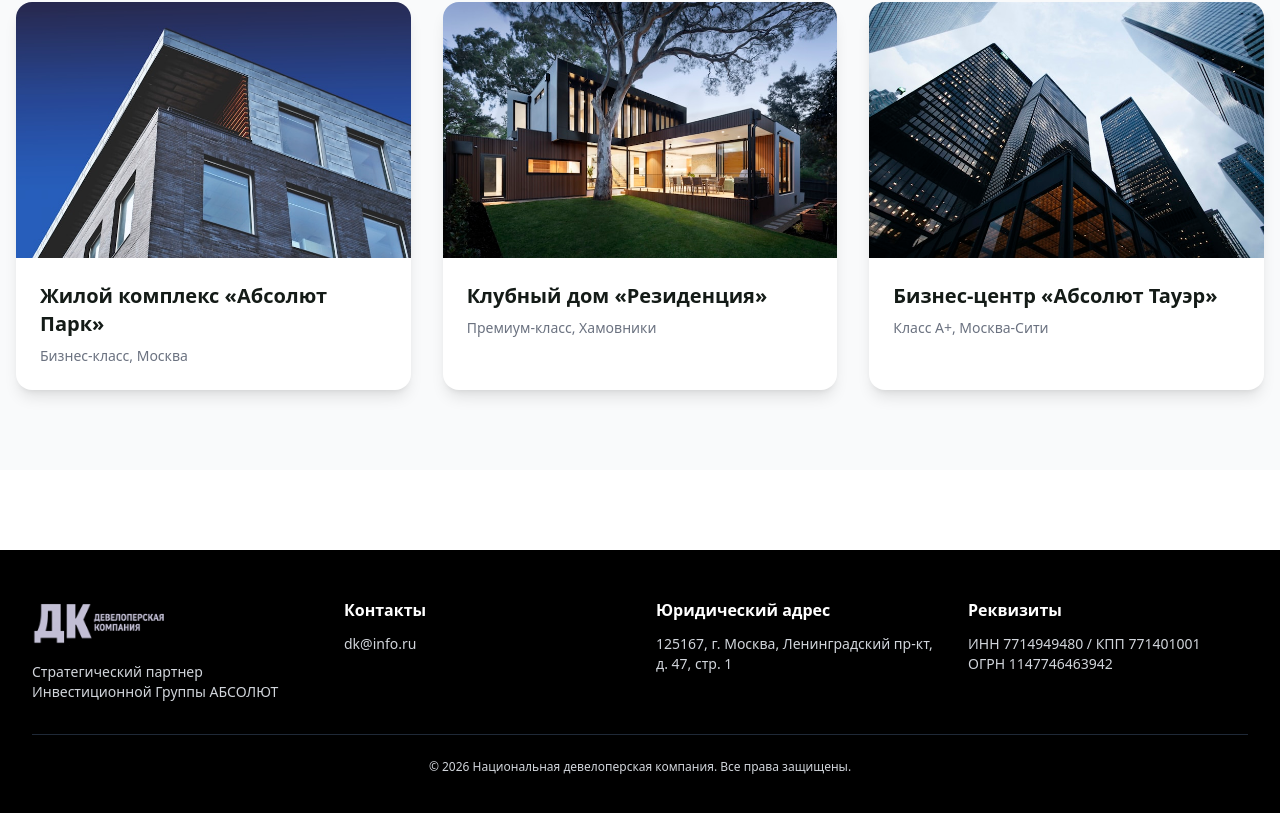
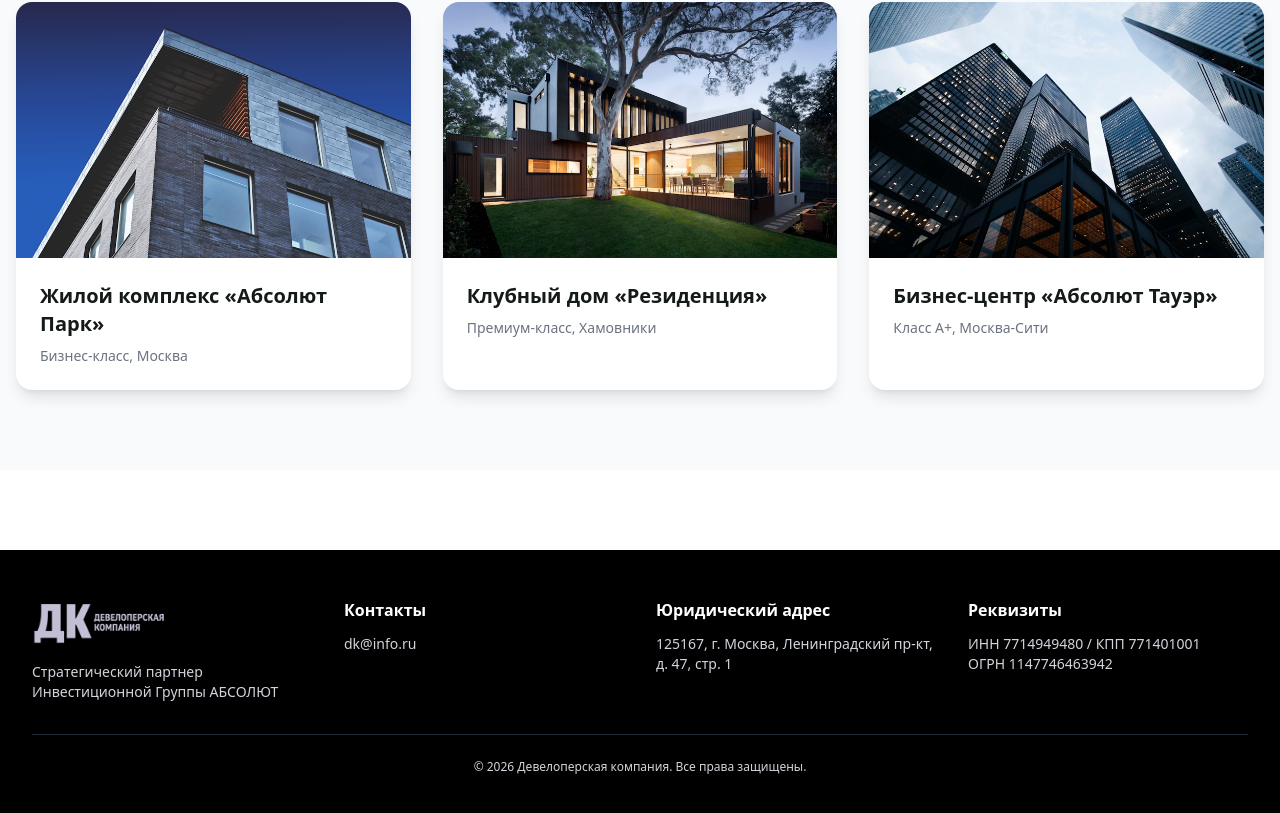
Before and after one commit to fletcher-fletcher/NDK-dev-company, a Next.js app: page / in a window 1280 px wide. Shown: the part 1844-2657 px from the top of the page. Built offline with nearby package versions, Linux system fonts and the light colour scheme.

Commit message:
Update footer ndk

```diff
--- a/src/components/Footer.tsx
+++ b/src/components/Footer.tsx
@@ -28,7 +28,7 @@
           </div>
         </div>
         <div className="border-t border-gray-800 pt-6 text-center text-xs">
-          <p>© 2026 Национальная девелоперская компания. Все права защищены.</p>
+          <p>© 2026 Девелоперская компания. Все права защищены.</p>
         </div>
       </div>
     </footer>
```
